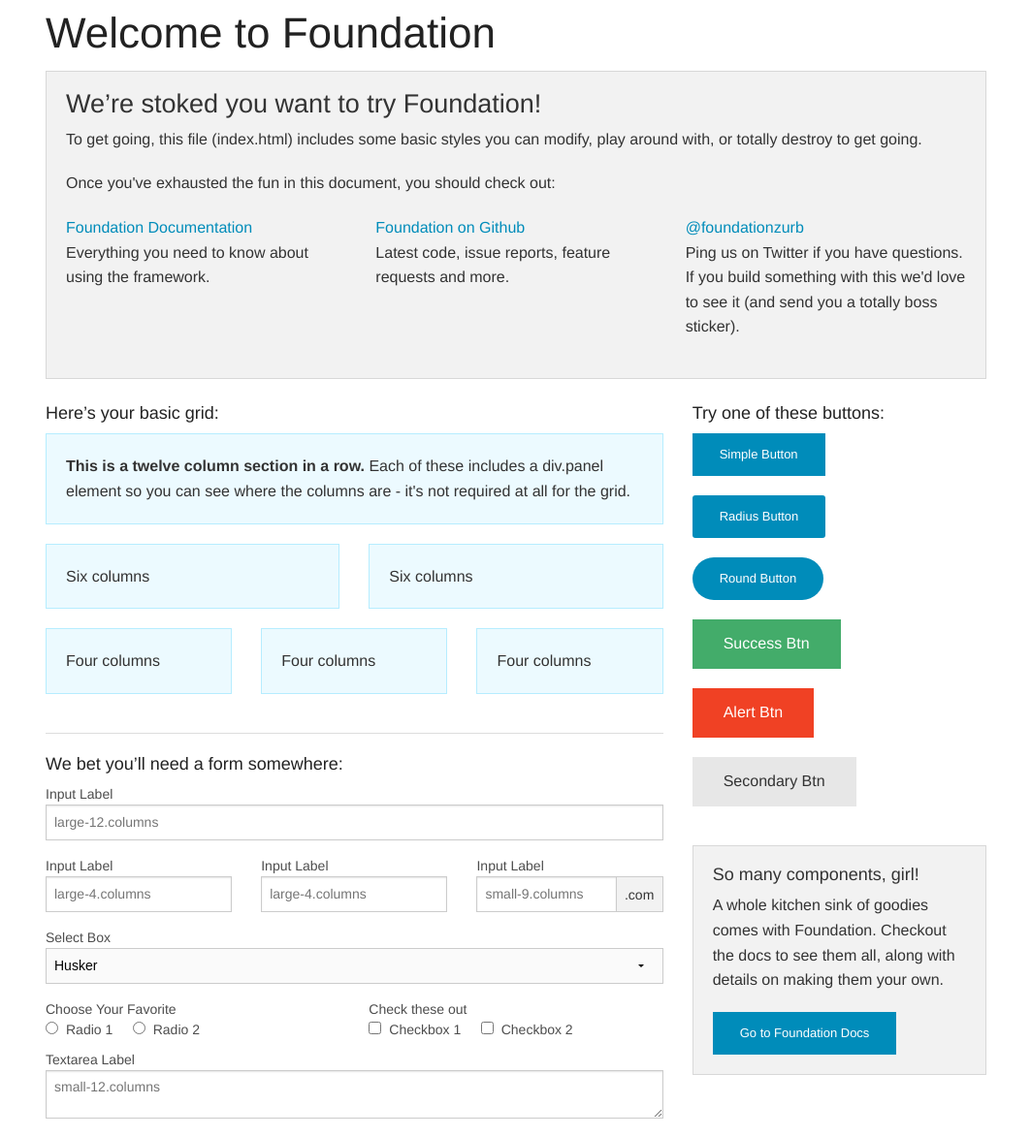
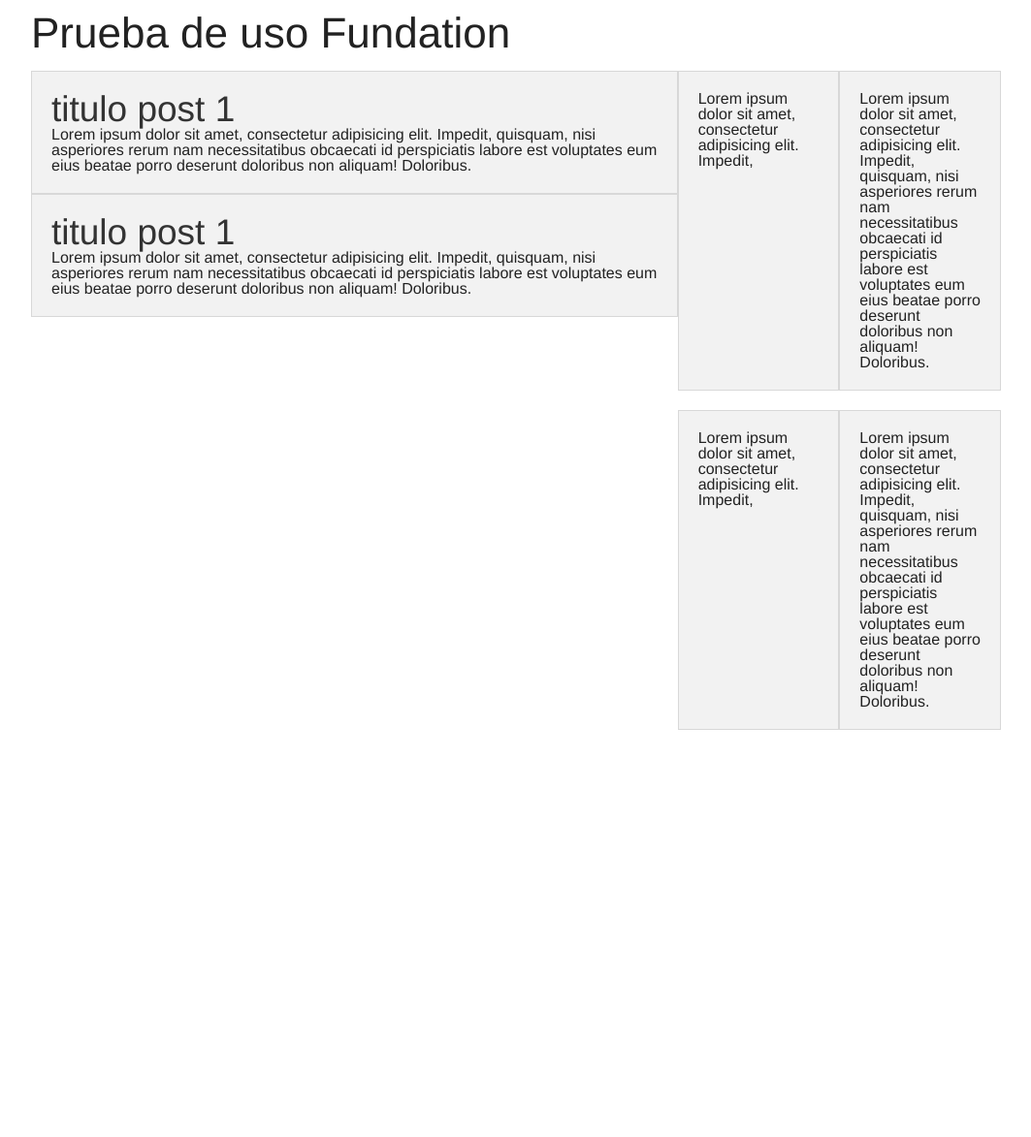
Before and after one commit to andreskwan/n-test_server, a website: page public/index.html in a window 1280 px wide. Shown: the whole page at 97% size, without its empty margins (108-1171 px from the left). After the commit the page ends 800 px from the top, so only its background shows below. Drawn offline with Linux system fonts and the light colour scheme.

Commit message:
Foundation - working on all my devices (iPhone)

```diff
--- a/public/index.html
+++ b/public/index.html
@@ -1,162 +1,55 @@
 <!doctype html>
-<html class="no-js" lang="en">
+<html lang="en">
 <head>
-    <meta charset="utf-8" />
+	<meta charset="UTF-8">
 	<meta name="viewport" content="width=device-width, initial-scale=1.0" />
     <title>Foundation | Welcome</title>
     <link rel="stylesheet" href="css/foundation.css" />
     <script src="js/vendor/modernizr.js"></script>
 </head>
 <body>
-
-    <div class="row">
-      <div class="large-12 columns">
-        <h1>Welcome to Foundation</h1>
-      </div>
-    </div>
-
-    <div class="row">
-      <div class="large-12 columns">
-      	<div class="panel">
-	        <h3>We&rsquo;re stoked you want to try Foundation! </h3>
-	        <p>To get going, this file (index.html) includes some basic styles you can modify, play around with, or totally destroy to get going.</p>
-	        <p>Once you've exhausted the fun in this document, you should check out:</p>
-	        <div class="row">
-	        	<div class="large-4 medium-4 columns">
-	    		<p><a href="http://foundation.zurb.com/docs">Foundation Documentation</a><br />Everything you need to know about using the framework.</p>
-	    	</div>
-	        	<div class="large-4 medium-4 columns">
-	        		<p><a href="http://github.com/zurb/foundation">Foundation on Github</a><br />Latest code, issue reports, feature requests and more.</p>
-	        	</div>
-	        	<div class="large-4 medium-4 columns">
-	        		<p><a href="http://twitter.com/foundationzurb">@foundationzurb</a><br />Ping us on Twitter if you have questions. If you build something with this we'd love to see it (and send you a totally boss sticker).</p>
-	        	</div>
-					</div>
-      	</div>
-      </div>
-    </div>
-
-    <div class="row">
-      <div class="large-8 medium-8 columns">
-        <h5>Here&rsquo;s your basic grid:</h5>
-        <!-- Grid Example -->
-
-        <div class="row">
-          <div class="large-12 columns">
-            <div class="callout panel">
-              <p><strong>This is a twelve column section in a row.</strong> Each of these includes a div.panel element so you can see where the columns are - it's not required at all for the grid.</p>
-            </div>
-          </div>
-        </div>
-        <div class="row">
-          <div class="large-6 medium-6 columns">
-            <div class="callout panel">
-              <p>Six columns</p>
-            </div>
-          </div>
-          <div class="large-6 medium-6 columns">
-            <div class="callout panel">
-              <p>Six columns</p>
-            </div>
-          </div>
-        </div>
-        <div class="row">
-          <div class="large-4 medium-4 small-4 columns">
-            <div class="callout panel">
-              <p>Four columns</p>
-            </div>
-          </div>
-          <div class="large-4 medium-4 small-4 columns">
-            <div class="callout panel">
-              <p>Four columns</p>
-            </div>
-          </div>
-          <div class="large-4 medium-4 small-4 columns">
-            <div class="callout panel">
-              <p>Four columns</p>
-            </div>
-          </div>
-        </div>
-
-        <hr />
-
-        <h5>We bet you&rsquo;ll need a form somewhere:</h5>
-        <form>
-				  <div class="row">
-				    <div class="large-12 columns">
-				      <label>Input Label</label>
-				      <input type="text" placeholder="large-12.columns" />
-				    </div>
-				  </div>
-				  <div class="row">
-				    <div class="large-4 medium-4 columns">
-				      <label>Input Label</label>
-				      <input type="text" placeholder="large-4.columns" />
-				    </div>
-				    <div class="large-4 medium-4 columns">
-				      <label>Input Label</label>
-				      <input type="text" placeholder="large-4.columns" />
-				    </div>
-				    <div class="large-4 medium-4 columns">
-				      <div class="row collapse">
-				        <label>Input Label</label>
-				        <div class="small-9 columns">
-				          <input type="text" placeholder="small-9.columns" />
-				        </div>
-				        <div class="small-3 columns">
-				          <span class="postfix">.com</span>
-				        </div>
-				      </div>
-				    </div>
-				  </div>
-				  <div class="row">
-				    <div class="large-12 columns">
-				      <label>Select Box</label>
-				      <select>
-				        <option value="husker">Husker</option>
-				        <option value="starbuck">Starbuck</option>
-				        <option value="hotdog">Hot Dog</option>
-				        <option value="apollo">Apollo</option>
-				      </select>
-				    </div>
-				  </div>
-				  <div class="row">
-				    <div class="large-6 medium-6 columns">
-				      <label>Choose Your Favorite</label>
-				      <input type="radio" name="pokemon" value="Red" id="pokemonRed"><label for="pokemonRed">Radio 1</label>
-				      <input type="radio" name="pokemon" value="Blue" id="pokemonBlue"><label for="pokemonBlue">Radio 2</label>
-				    </div>
-				    <div class="large-6 medium-6 columns">
-				      <label>Check these out</label>
-				      <input id="checkbox1" type="checkbox"><label for="checkbox1">Checkbox 1</label>
-				      <input id="checkbox2" type="checkbox"><label for="checkbox2">Checkbox 2</label>
-				    </div>
-				  </div>
-				  <div class="row">
-				    <div class="large-12 columns">
-				      <label>Textarea Label</label>
-				      <textarea placeholder="small-12.columns"></textarea>
-				    </div>
-				  </div>
-				</form>
-      </div>
-
-      <div class="large-4 medium-4 columns">
-			  <h5>Try one of these buttons:</h5>
-			  <p><a href="#" class="small button">Simple Button</a><br/>
-        <a href="#" class="small radius button">Radius Button</a><br/>
-        <a href="#" class="small round button">Round Button</a><br/>
-        <a href="#" class="medium success button">Success Btn</a><br/>
-        <a href="#" class="medium alert button">Alert Btn</a><br/>
-        <a href="#" class="medium secondary button">Secondary Btn</a></p>
-				<div class="panel">
-        	<h5>So many components, girl!</h5>
-        	<p>A whole kitchen sink of goodies comes with Foundation. Checkout the docs to see them all, along with details on making them your own.</p>
-        	<a href="http://foundation.zurb.com/docs/" class="small button">Go to Foundation Docs</a>
-        </div>
-      </div>
-    </div>
-
+	<header class="row">
+		<h1>
+			Prueba de uso Fundation
+		</h1>
+	</header>
+	<section class="row ">
+		<section class="small-12 medium-8 large-8 columns">
+			<article class="row panel">
+				<h2>titulo post 1</h2>
+					Lorem ipsum dolor sit amet, consectetur adipisicing elit. Impedit, quisquam, nisi asperiores rerum nam necessitatibus obcaecati id perspiciatis labore est voluptates eum eius beatae porro deserunt doloribus non aliquam! Doloribus.
+			</article>
+			<article class="row panel">
+				<h2>titulo post 1</h2>
+					Lorem ipsum dolor sit amet, consectetur adipisicing elit. Impedit, quisquam, nisi asperiores rerum nam necessitatibus obcaecati id perspiciatis labore est voluptates eum eius beatae porro deserunt doloribus non aliquam! Doloribus.
+			</article>
+		</section>
+		<section class="small-12 medium-4 large-4 columns ">
+			<section class="row" data-equalizer >
+				<article class="small-6 columns panel" data-equalizer-watch>
+					Lorem ipsum dolor sit amet, consectetur adipisicing elit. Impedit,
+				</article>
+				<article class="small-6 columns panel" data-equalizer-watch>
+					Lorem ipsum dolor sit amet, consectetur adipisicing elit. Impedit, quisquam, nisi asperiores rerum nam necessitatibus obcaecati id perspiciatis labore est voluptates eum eius beatae porro deserunt doloribus non aliquam! Doloribus.
+				</article>
+			</section>
+			<section class="row" data-equalizer >
+				<article class="small-6 columns panel" data-equalizer-watch>
+					Lorem ipsum dolor sit amet, consectetur adipisicing elit. Impedit,
+				</article>
+				<article class="small-6 columns panel" data-equalizer-watch>
+					Lorem ipsum dolor sit amet, consectetur adipisicing elit. Impedit, quisquam, nisi asperiores rerum nam necessitatibus obcaecati id perspiciatis labore est voluptates eum eius beatae porro deserunt doloribus non aliquam! Doloribus.
+				</article>
+			</section>
+		</section>
+		<!-- <article class="row">
+			</section> -->
+			<!-- <section class="row">
+				<article class="small-12 columns">
+					Lorem ipsum dolor sit amet, consectetur adipisicing elit. Doloribus, accusantium, tempora, repellendus ducimus sed vero molestias dignissimos tenetur libero praesentium dolor maiores veniam. Necessitatibus excepturi molestiae quia aliquid et blanditiis!
+		</article>
+		</article>
+	</section> -->
 	 <script src="js/vendor/jquery.js"></script>
     <script src="js/foundation.min.js"></script>
     <script>
```
Also changed, not shown: public/fundation.html (added, +166 -0 lines). Lines whose indentation alone changed are shown as unchanged.
